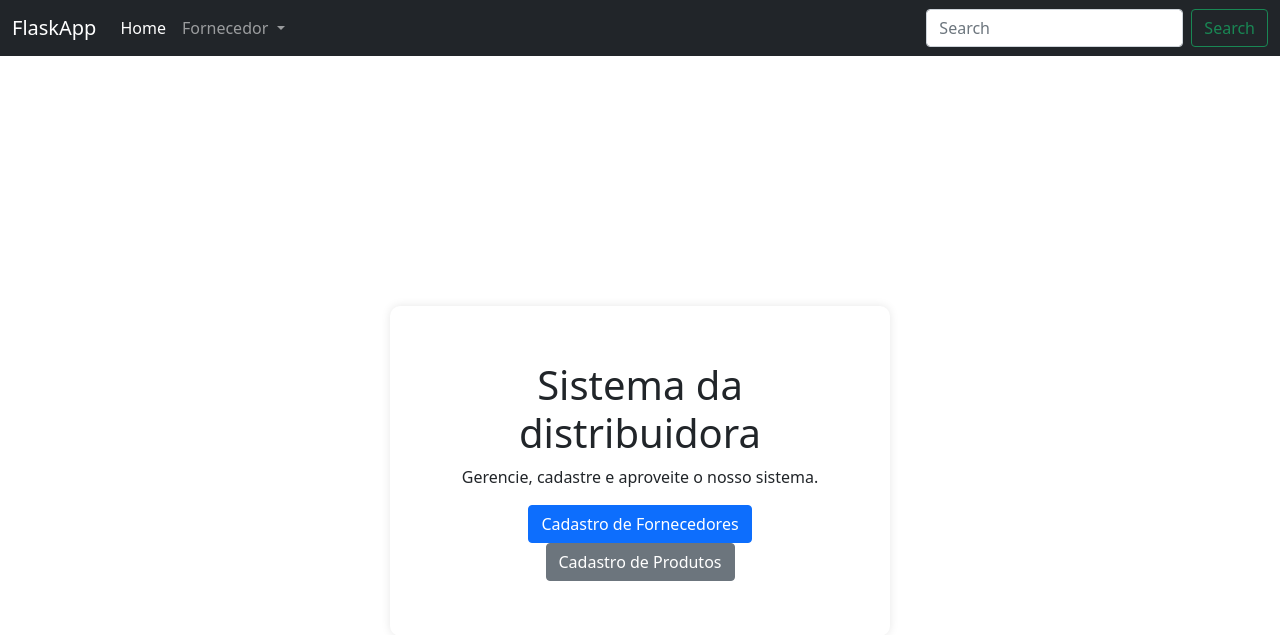
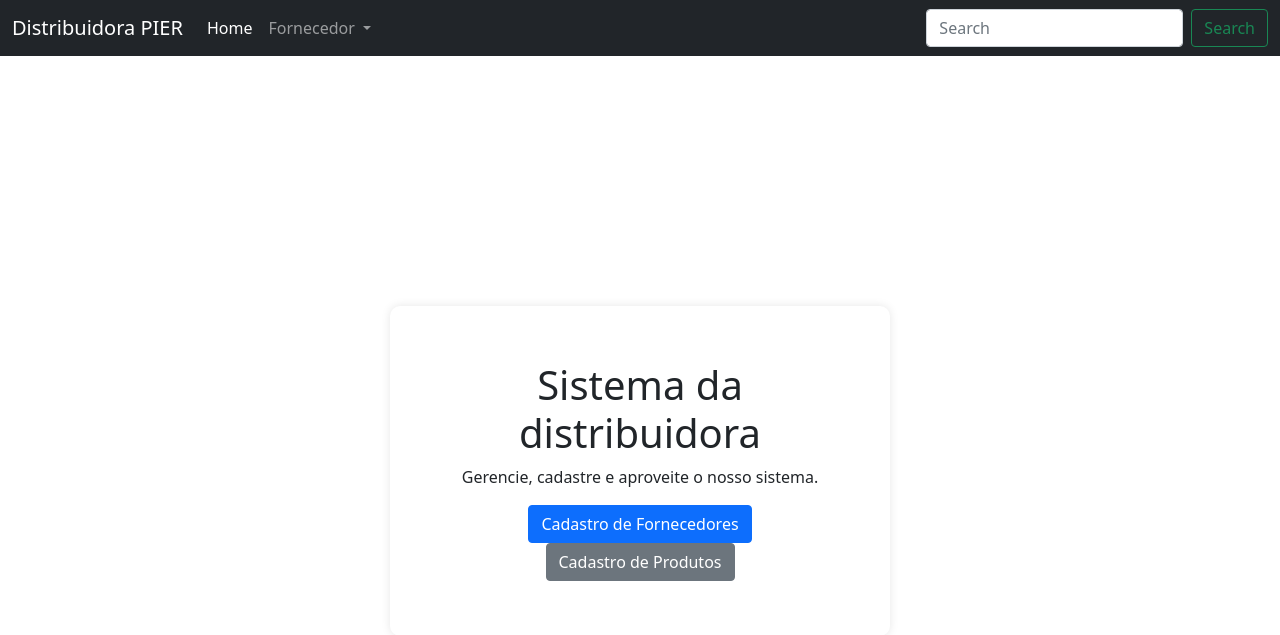
Before and after one commit to Dev1pieR/pieR, a Flask app: page / in a window 1280 px wide. Shown: the top 635 px of the page. Run offline with Flask 3, Linux system fonts and the light colour scheme.

Commit message:
Atualização Titulo da Pagina

```diff
--- a/templates/alterar_fornecedor.html
+++ b/templates/alterar_fornecedor.html
@@ -15,7 +15,7 @@
     <!-- ---- Menu ---- -->
     <nav class="navbar navbar-expand-lg navbar-dark bg-dark">
         <div class="container-fluid">
-          <a class="navbar-brand" href="#">FlaskApp</a>
+          <a class="navbar-brand" href="#">Distribuidora PIER</a>
           <button class="navbar-toggler" type="button" data-bs-toggle="collapse" data-bs-target="#navbarSupportedContent"
             aria-controls="navbarSupportedContent" aria-expanded="false" aria-label="Toggle navigation">
             <span class="navbar-toggler-icon"></span>
--- a/templates/cadastro_fornecedor.html
+++ b/templates/cadastro_fornecedor.html
@@ -15,7 +15,7 @@
     <!-- ---- Menu ---- -->
     <nav class="navbar navbar-expand-lg navbar-dark bg-dark">
         <div class="container-fluid">
-          <a class="navbar-brand" href="#">FlaskApp</a>
+          <a class="navbar-brand" href="#">Distribuidora PIER</a>
           <button class="navbar-toggler" type="button" data-bs-toggle="collapse" data-bs-target="#navbarSupportedContent"
             aria-controls="navbarSupportedContent" aria-expanded="false" aria-label="Toggle navigation">
             <span class="navbar-toggler-icon"></span>
--- a/templates/cadastro_produto.html
+++ b/templates/cadastro_produto.html
@@ -15,7 +15,7 @@
     <!-- ---- Menu ---- -->
     <nav class="navbar navbar-expand-lg navbar-dark bg-dark">
         <div class="container-fluid">
-          <a class="navbar-brand" href="#">FlaskApp</a>
+          <a class="navbar-brand" href="#">Distribuidora PIER</a>
           <button class="navbar-toggler" type="button" data-bs-toggle="collapse" data-bs-target="#navbarSupportedContent"
             aria-controls="navbarSupportedContent" aria-expanded="false" aria-label="Toggle navigation">
             <span class="navbar-toggler-icon"></span>
--- a/templates/deletar_fornecedor.html
+++ b/templates/deletar_fornecedor.html
@@ -15,7 +15,7 @@
     <!-- ---- Menu ---- -->
     <nav class="navbar navbar-expand-lg navbar-dark bg-dark">
         <div class="container-fluid">
-          <a class="navbar-brand" href="#">FlaskApp</a>
+          <a class="navbar-brand" href="#">Distribuidora PIER</a>
           <button class="navbar-toggler" type="button" data-bs-toggle="collapse" data-bs-target="#navbarSupportedContent"
             aria-controls="navbarSupportedContent" aria-expanded="false" aria-label="Toggle navigation">
             <span class="navbar-toggler-icon"></span>
--- a/templates/fornecedor.html
+++ b/templates/fornecedor.html
@@ -14,7 +14,7 @@
     <!-- ---- Menu ---- -->
     <nav class="navbar navbar-expand-lg navbar-dark bg-dark">
         <div class="container-fluid">
-          <a class="navbar-brand" href="#">FlaskApp</a>
+          <a class="navbar-brand" href="#">Distribuidora PIER</a>
           <button class="navbar-toggler" type="button" data-bs-toggle="collapse" data-bs-target="#navbarSupportedContent"
             aria-controls="navbarSupportedContent" aria-expanded="false" aria-label="Toggle navigation">
             <span class="navbar-toggler-icon"></span>
--- a/templates/fornecedor_nome.html
+++ b/templates/fornecedor_nome.html
@@ -14,7 +14,7 @@
     <!-- ---- Menu ---- -->
     <nav class="navbar navbar-expand-lg navbar-dark bg-dark">
         <div class="container-fluid">
-          <a class="navbar-brand" href="#">FlaskApp</a>
+          <a class="navbar-brand" href="#">Distribuidora PIER</a>
           <button class="navbar-toggler" type="button" data-bs-toggle="collapse" data-bs-target="#navbarSupportedContent"
             aria-controls="navbarSupportedContent" aria-expanded="false" aria-label="Toggle navigation">
             <span class="navbar-toggler-icon"></span>
--- a/templates/index.html
+++ b/templates/index.html
@@ -15,7 +15,7 @@
     <!-- ---- Menu ---- -->
     <nav class="navbar navbar-expand-lg navbar-dark bg-dark">
         <div class="container-fluid">
-          <a class="navbar-brand" href="#">FlaskApp</a>
+          <a class="navbar-brand" href="#">Distribuidora PIER</a>
           <button class="navbar-toggler" type="button" data-bs-toggle="collapse" data-bs-target="#navbarSupportedContent"
             aria-controls="navbarSupportedContent" aria-expanded="false" aria-label="Toggle navigation">
             <span class="navbar-toggler-icon"></span>
```
